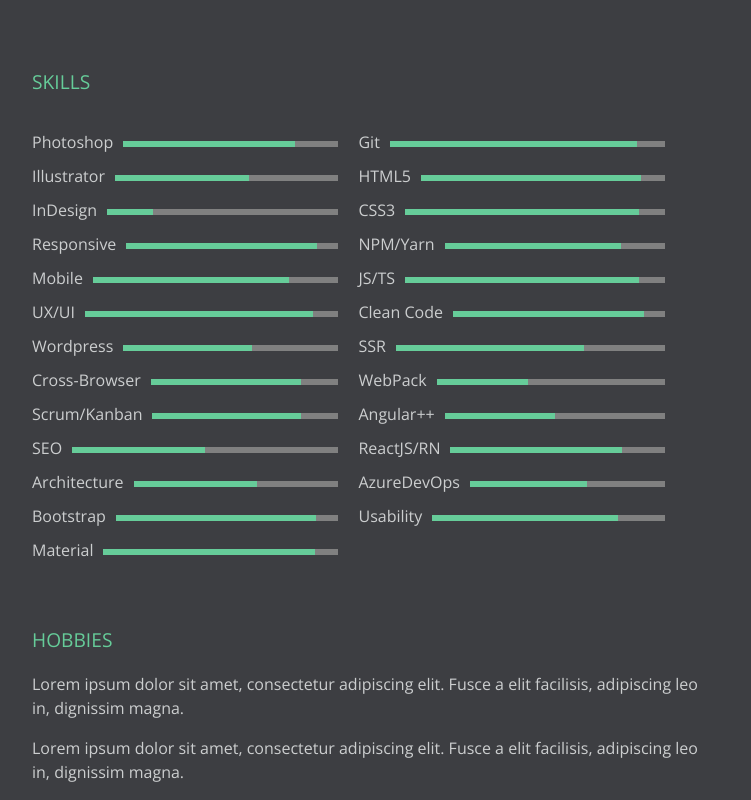
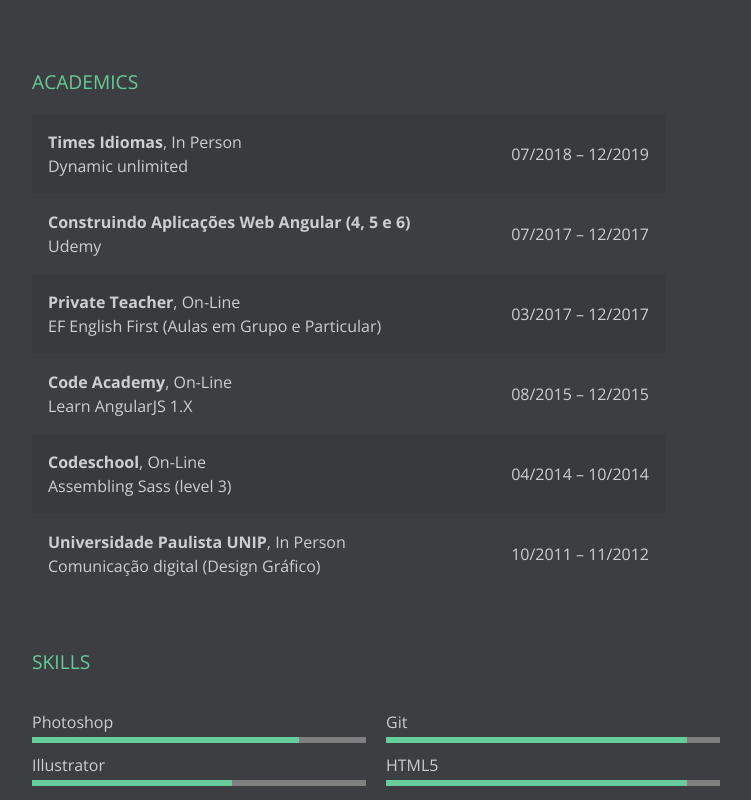
Before and after one commit to imarceloi/cv, a React (Create React App) app: page / in a window 1280 px wide. Shown: the part 2060-2860 px from the top of the page, without its empty margins (520-1271 px from the left). Built offline with nearby package versions, Linux system fonts and the light colour scheme.

Commit message:
feat: update academics and details

```diff
--- a/public/index.html
+++ b/public/index.html
@@ -6,11 +6,12 @@
     <link rel="icon" href="%PUBLIC_URL%/favicon.ico" sizes="32x32" />
     <meta name="viewport" content="width=device-width, initial-scale=1" />
     <meta name="theme-color" content="#000000" />
+    <meta name="author" content="Marcelo Nascimento" />
     <meta
       name="description"
-      content="Web site created using create-react-app"
+      content="Uncover Marcelo's career highlights and qualifications on his personal website, showcasing his curriculum vitae in a concise and informative manner."
     />
-    <link rel="apple-touch-icon" href="%PUBLIC_URL%/logo192.png" />
+    <link rel="apple-touch-icon" href="%PUBLIC_URL%/favicon-32x32.png" />
     <!--
       manifest.json provides metadata used when your web app is installed on a
       user's mobile device or desktop. See https://developers.google.com/web/fundamentals/web-app-manifest/
--- a/src/App.tsx
+++ b/src/App.tsx
@@ -1,8 +1,9 @@
 import "./App.scss";
+import { Academics } from "./components/Academic";
 import { Experience } from "./components/Experience";
 import { experiences } from "./components/Experience/data";
 import { Profile } from "./components/Profile";
-import { Skills } from "./components/Skills/Skills";
+import { Skills } from "./components/Skills";
 
 function App() {
   return (
@@ -20,23 +21,15 @@
           </div>
           <div className="clearfix"></div>
 
-          <div className="section-wrapper clearfix">
-            <h3 className="section-title">Skills</h3>
-            <Skills />
-          </div>
+          <Academics />
+          <div className="clearfix"></div>
+
+          <Skills />
           <div className="clearfix"></div>
 
           <div className="section-wrapper clearfix">
             <h3 className="section-title">Hobbies</h3>
-            <p>
-              Lorem ipsum dolor sit amet, consectetur adipiscing elit. Fusce a
-              elit facilisis, adipiscing leo in, dignissim magna.
-            </p>
-
-            <p>
-              Lorem ipsum dolor sit amet, consectetur adipiscing elit. Fusce a
-              elit facilisis, adipiscing leo in, dignissim magna.
-            </p>
+            <p>IN PROGRESS</p>
           </div>
         </section>
 
--- /dev/null
+++ b/src/components/Academic/Academic.scss
@@ -0,0 +1,29 @@
+@use "../../assets/scss/foundation/_breakpoints.scss" as breakpoint;
+@use "../../assets/scss/foundation/_colors.scss" as colors;
+
+.section-wrapper {
+  .academics {
+    display: flex;
+    flex-direction: column;
+    width: 100%;
+    .academic {
+      display: flex;
+      justify-content: space-between;
+      align-items: center;
+      padding: 1em;
+      transition: transform 0.1s 0s linear;
+      &:nth-child(odd) {
+        background-color: rgba($color: colors.$profileBg, $alpha: 0.1);
+      }
+      &:hover {
+        @include breakpoint.breakpoint(upMobile) {
+          background-color: rgba($color: colors.$profileBg, $alpha: 0.2);
+          transform: scale(1.05);
+        }
+      }
+      p {
+        margin: 0;
+      }
+    }
+  }
+}
--- /dev/null
+++ b/src/components/Academic/Academic.tsx
@@ -0,0 +1,28 @@
+import "./Academic.scss";
+import { academics } from "./data";
+
+export const Academics = (): JSX.Element => {
+  return (
+    <>
+      <div className="section-wrapper clearfix">
+        <h3 className="section-title">Academics</h3>
+        <ul className="academics">
+          {academics.map((academic, index) => (
+            <li className="academic" key={`academic_${index}`}>
+              <span>
+                <p>
+                  <b>{academic.title}</b>
+                  {academic.place && `, ${academic.place}`}
+                </p>
+                <p>{academic.school}</p>
+              </span>
+              <span>
+                <p>{academic.when}</p>
+              </span>
+            </li>
+          ))}
+        </ul>
+      </div>
+    </>
+  );
+};
--- /dev/null
+++ b/src/components/Academic/data.ts
@@ -0,0 +1,44 @@
+type Academic = {
+  title: string;
+  place?: string;
+  school: string;
+  when: string;
+};
+
+export const academics: Academic[] = [
+  {
+    title: "Times Idiomas",
+    place: "In Person",
+    school: "Dynamic unlimited",
+    when: "07/2018 – 12/2019",
+  },
+  {
+    title: "Construindo Aplicações Web Angular (4, 5 e 6)",
+    school: "Udemy",
+    when: "07/2017 – 12/2017",
+  },
+  {
+    title: "Private Teacher",
+    place: "On-Line",
+    school: "EF English First (Aulas em Grupo e Particular)",
+    when: "03/2017 – 12/2017",
+  },
+  {
+    title: "Code Academy",
+    place: "On-Line",
+    school: "Learn AngularJS 1.X",
+    when: "08/2015 – 12/2015",
+  },
+  {
+    title: "Codeschool",
+    place: "On-Line",
+    school: "Assembling Sass (level 3)",
+    when: "04/2014 – 10/2014",
+  },
+  {
+    title: "Universidade Paulista UNIP",
+    place: "In Person",
+    school: "Comunicação digital (Design Gráfico)",
+    when: "10/2011 – 11/2012",
+  },
+];
--- /dev/null
+++ b/src/components/Academic/index.tsx
@@ -0,0 +1 @@
+export * from "./Academic";
--- a/src/components/Profile/Profile.scss
+++ b/src/components/Profile/Profile.scss
@@ -12,7 +12,7 @@
     background: colors.$skillsColor;
   }
   &::-webkit-scrollbar-thumb:hover {
-    background: #555;
+    background: colors.$profileColor;
     width: 5px;
   }
 
--- a/src/components/Profile/Profile.tsx
+++ b/src/components/Profile/Profile.tsx
@@ -1,18 +1,19 @@
 import "./Profile.scss";
 import marcelo from "../../assets/images/marcelo.jpg";
 import { useEffect, useRef, useState } from "react";
-const paddings = 80; // default paddings top plus bottom
+const paddings = 100; // default paddings top plus bottom
+const tablet = 850; // default size for tablet on media queries
 
 export const Profile = (): JSX.Element => {
   const [windowY, setWindowY] = useState<number>();
   const elementRef = useRef<HTMLElement>(null);
   const containerRef = useRef<HTMLDivElement>(null);
   const offsetHeight =
-    (containerRef.current?.offsetHeight || 0 + paddings) - window.innerHeight;
+    (containerRef.current?.offsetHeight || 0) + paddings - window.innerHeight;
 
   useEffect(() => {
     function updatePosition() {
-      window.scrollY > offsetHeight
+      window.scrollY > offsetHeight && window.innerWidth > tablet
         ? elementRef.current?.classList.add("fixed")
         : elementRef.current?.classList.remove("fixed");
       setWindowY(window.scrollY);
@@ -20,7 +21,7 @@
     window.addEventListener("scroll", updatePosition);
     updatePosition();
     return () => window.removeEventListener("scroll", updatePosition);
-  }, [offsetHeight]);
+  }, [offsetHeight, windowY]);
 
   return (
     <section ref={elementRef} className="profile section-padding ">
--- a/src/components/Skills/Skills.scss
+++ b/src/components/Skills/Skills.scss
@@ -25,14 +25,14 @@
     margin-bottom: 10px;
     position: relative;
     display: flex;
-    align-items: center;
+    align-items: flex-start;
+    flex-direction: column;
     text-wrap: nowrap;
 
     progress {
       width: 100%;
       height: 6px;
       margin-top: 3px;
-      margin-left: 10px;
       &[value] {
         background: colors.$boldColor;
       }
--- a/src/components/Skills/Skills.tsx
+++ b/src/components/Skills/Skills.tsx
@@ -7,7 +7,8 @@
   const rightSkills = skills.slice(midLength, skills.length);
 
   return (
-    <>
+    <div className="section-wrapper clearfix">
+      <h3 className="section-title">Skills</h3>
       <ul className="skills left-skills">
         {leftSkills?.map((skill, index) => (
           <li className="skill-percentage" key={`skill_${index}`}>
@@ -24,6 +25,6 @@
           </li>
         ))}
       </ul>
-    </>
+    </div>
   );
 };
--- /dev/null
+++ b/src/components/Skills/index.tsx
@@ -0,0 +1 @@
+export * from "./Skills";
```
Also changed, not shown: src/hooks/useScroll/useScroll.ts (deleted, +0 -18 lines).
